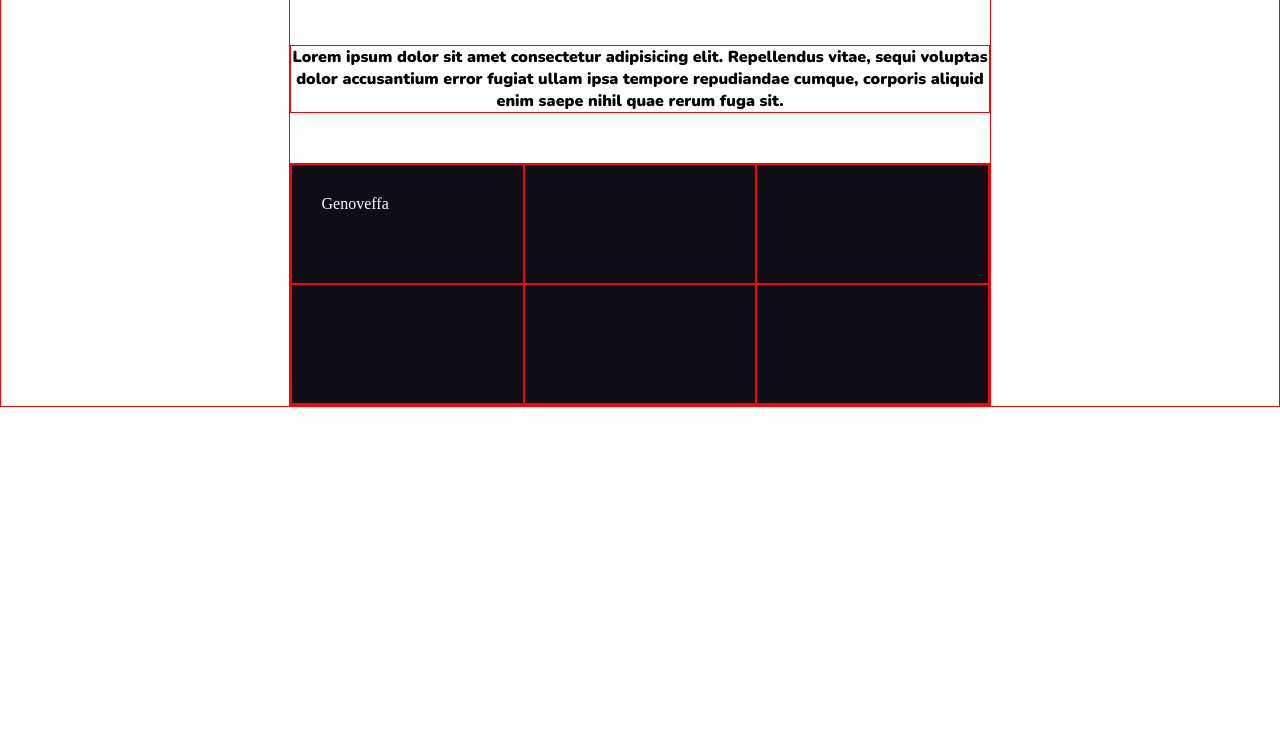
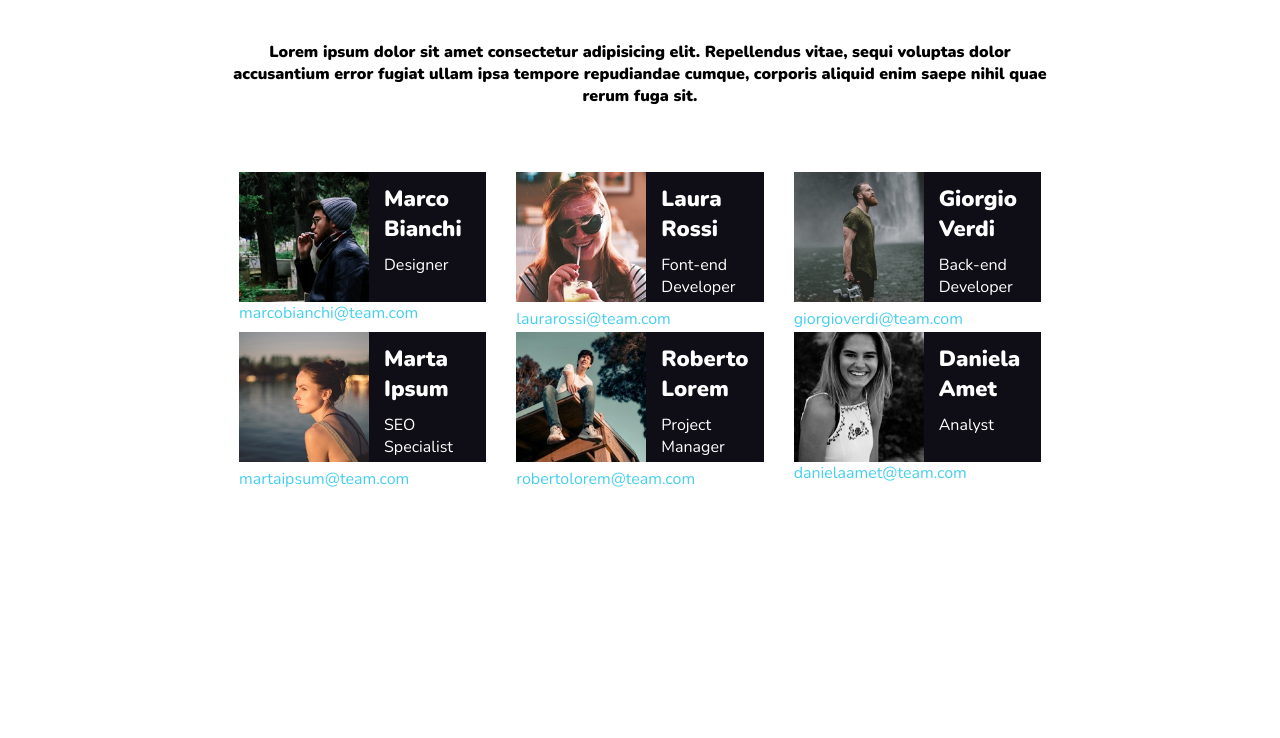
Before and after one commit to christiandigiandomenico/html-css-float-cards, a plain HTML site: page index.html in a window 1280 px wide. Shown: the part 62-800 px from the top of the page. Drawn offline with nearby package versions, Linux system fonts and the light colour scheme.

Commit message:
Aggiustati pulsanti e aggiunto contenuto

```diff
--- a/css/style.css
+++ b/css/style.css
@@ -2,12 +2,12 @@
     margin: 0;
     padding: 0;
     box-sizing: border-box;
-
-    border: 1px solid red;
 }
 
+/* Header */
+
 body {
-    width: 55%;
+    width: 65%;
     margin-left: auto;
     margin-right: auto;
 }
@@ -27,18 +27,53 @@ h1 {
     margin-bottom: 50px;
 }
 
+/* Fine Header*/
+
 .clearfix::after {
     content: "";
     display: table;
     clear: both;
 }
 
+/* Cards e Blocchi Cards*/
+
 .blocconomi {
-    height: 120px;
+    height: 160px;
     width: calc(100% / 3);
     float: left;
+    padding: 15px;
+}
 
+.card {
     background-color: #0f0e17;
-    padding: 30px;
+    width: 100%;
+    height: 100%;
     color: white;
 }
+
+img {
+    height: 130px;
+    float: left;
+    margin-right: 15px;
+}
+
+.nome {
+    font-size: 22px;
+    font-family: 'Nunito', sans-serif;
+    font-weight: 900;
+    margin-bottom: 10px;
+    padding-top: 12px;
+}
+
+.job {
+    font-family: 'Nunito', sans-serif;
+    margin-bottom: 10px;
+}
+
+a {
+    color: #45cfef;
+    text-decoration: none;
+    font-family: 'Nunito', sans-serif;
+}
+
+/* Fine Card */
--- a/index.html
+++ b/index.html
@@ -19,19 +19,66 @@
 
 <body>
 
-    <h1>Meet Our Team</h1>
+    <header>
 
-    <div class="sottotitolo">Lorem ipsum dolor sit amet consectetur adipisicing elit. Repellendus vitae, sequi voluptas
-        dolor accusantium error
-        fugiat ullam ipsa tempore repudiandae cumque, corporis aliquid enim saepe nihil quae rerum fuga sit.</div>
+        <h1>Meet Our Team</h1>
+
+        <div class="sottotitolo">Lorem ipsum dolor sit amet consectetur adipisicing elit. Repellendus vitae, sequi
+            voluptas
+            dolor accusantium error
+            fugiat ullam ipsa tempore repudiandae cumque, corporis aliquid enim saepe nihil quae rerum fuga sit.</div>
+
+    </header>
 
     <section class="clearfix">
-        <div class="blocconomi">Genoveffa</div>
-        <div class="blocconomi"></div>
-        <div class="blocconomi"></div>
-        <div class="blocconomi"></div>
-        <div class="blocconomi"></div>
-        <div class="blocconomi"></div>
+        <div class="blocconomi">
+            <div class="card">
+                <img src="img/male1.png">
+                <div class="nome">Marco Bianchi</div>
+                <div class="job">Designer</div>
+                <div class="email"><a href="marcobianchi@team.com">marcobianchi@team.com</a></div>
+            </div>
+        </div>
+        <div class="blocconomi">
+            <div class="card">
+                <img src="img/female1.png">
+                <div class="nome">Laura Rossi</div>
+                <div class="job">Font-end Developer</div>
+                <div class="email"><a href="laurarossi@team.com">laurarossi@team.com</a></div>
+            </div>
+        </div>
+        <div class="blocconomi">
+            <div class="card">
+                <img src="img/male2.png">
+                <div class="nome">Giorgio Verdi</div>
+                <div class="job">Back-end Developer</div>
+                <div class="email"><a href="giorgioverdi@team.com">giorgioverdi@team.com</a></div>
+            </div>
+        </div>
+        <div class="blocconomi">
+            <div class="card">
+                <img src="img/female2.png">
+                <div class="nome">Marta Ipsum</div>
+                <div class="job">SEO Specialist</div>
+                <div class="email"><a href="martaipsum@team.com">martaipsum@team.com</a></div>
+            </div>
+        </div>
+        <div class="blocconomi">
+            <div class="card">
+                <img src="img/male3.png">
+                <div class="nome">Roberto Lorem</div>
+                <div class="job">Project Manager</div>
+                <div class="email"><a href="robertolorem@team.com">robertolorem@team.com</a></div>
+            </div>
+        </div>
+        <div class="blocconomi">
+            <div class="card">
+                <img src="img/female3.png">
+                <div class="nome">Daniela Amet</div>
+                <div class="job">Analyst</div>
+                <div class="email"><a href="danielaamet@team.com">danielaamet@team.com</a></div>
+            </div>
+        </div>
     </section>
 
 </body>
```
